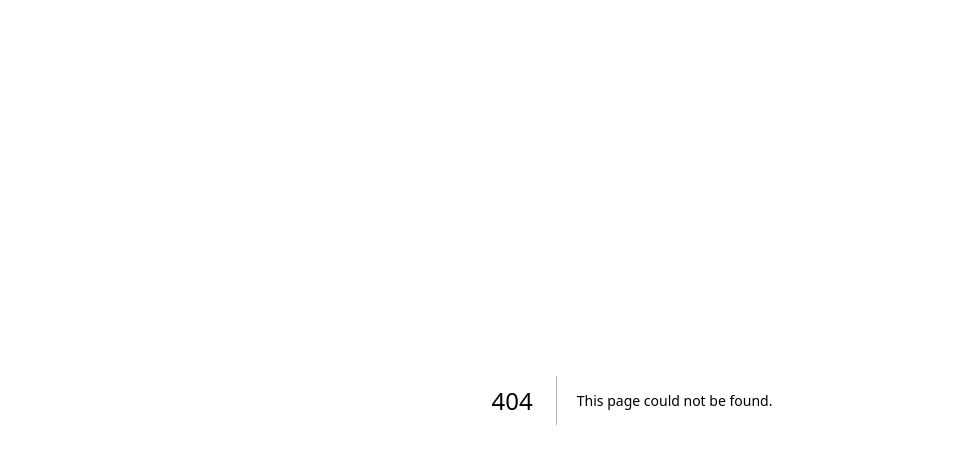
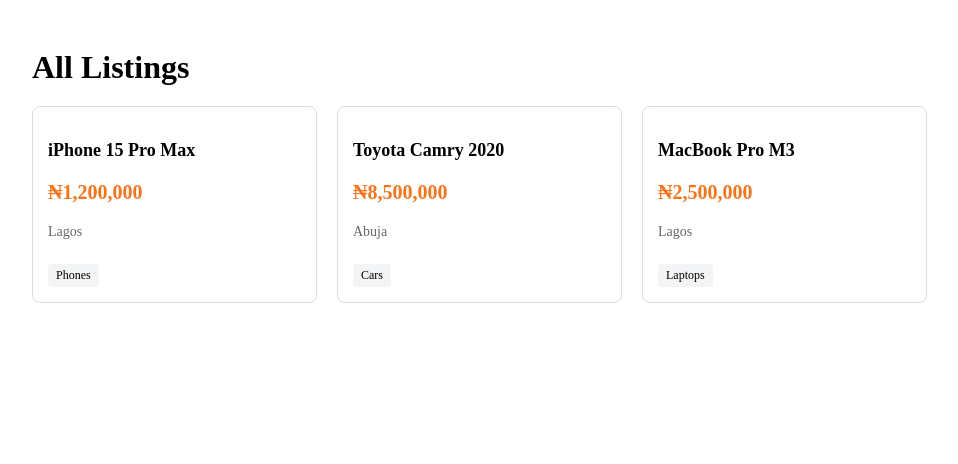
Before and after one commit to radiantwave28-lang/NaijaSwap, a Next.js app: page /listings in a window 1280 px wide. Before the commit this address had no page. Shown: the top 464 px of the page, without its empty margins (8-966 px from the left). Built offline with nearby package versions, Linux system fonts and the light colour scheme.

Commit message:
Create ListingsPage component to display items

```diff
--- /dev/null
+++ b/app/listings/page.js
@@ -0,0 +1,41 @@
+'use client'
+
+import { useState } from 'react'
+
+export default function ListingsPage() {
+  const [listings] = useState([
+    { id: '1', title: 'iPhone 15 Pro Max', price: 1200000, location: 'Lagos', category: 'Phones' },
+    { id: '2', title: 'Toyota Camry 2020', price: 8500000, location: 'Abuja', category: 'Cars' },
+    { id: '3', title: 'MacBook Pro M3', price: 2500000, location: 'Lagos', category: 'Laptops' }
+  ])
+
+  return (
+    <div style={{ padding: '20px', maxWidth: '1200px', margin: '0 auto' }}>
+      <h1 style={{ fontSize: '32px', marginBottom: '20px' }}>All Listings</h1>
+      <div style={{
+        display: 'grid',
+        gridTemplateColumns: 'repeat(auto-fill, minmax(280px, 1fr))',
+        gap: '20px'
+      }}>
+        {listings.map(item => (
+          <div key={item.id} style={{
+            border: '1px solid #ddd', borderRadius: '8px',
+            overflow: 'hidden', backgroundColor: 'white', padding: '15px'
+          }}>
+            <h3 style={{ fontSize: '18px', marginBottom: '10px' }}>{item.title}</h3>
+            <p style={{ color: '#f97316', fontSize: '20px', fontWeight: 'bold' }}>
+              ₦{item.price.toLocaleString()}
+            </p>
+            <p style={{ color: '#666', fontSize: '14px' }}>{item.location}</p>
+            <span style={{
+              display: 'inline-block', backgroundColor: '#f3f4f6',
+              padding: '4px 8px', borderRadius: '4px', fontSize: '12px', marginTop: '10px'
+            }}>
+              {item.category}
+            </span>
+          </div>
+        ))}
+      </div>
+    </div>
+  )
+}
```
